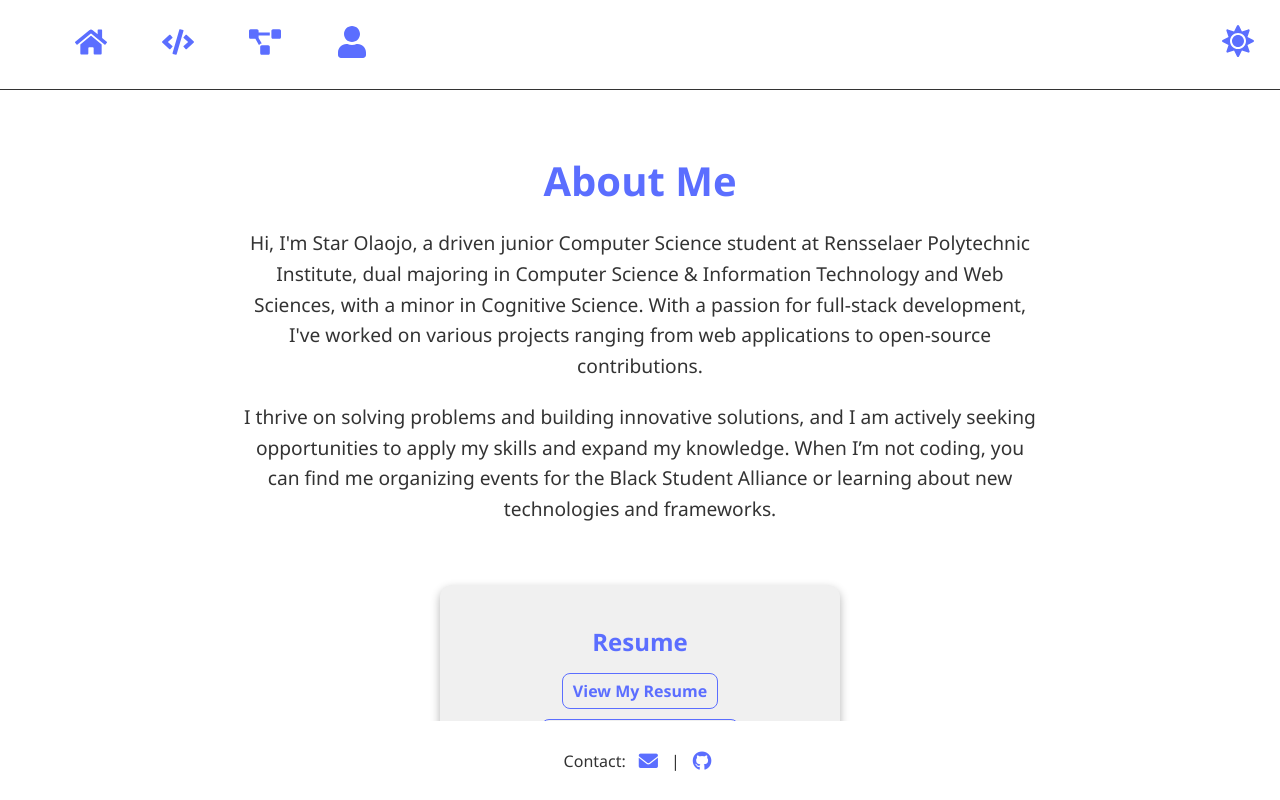
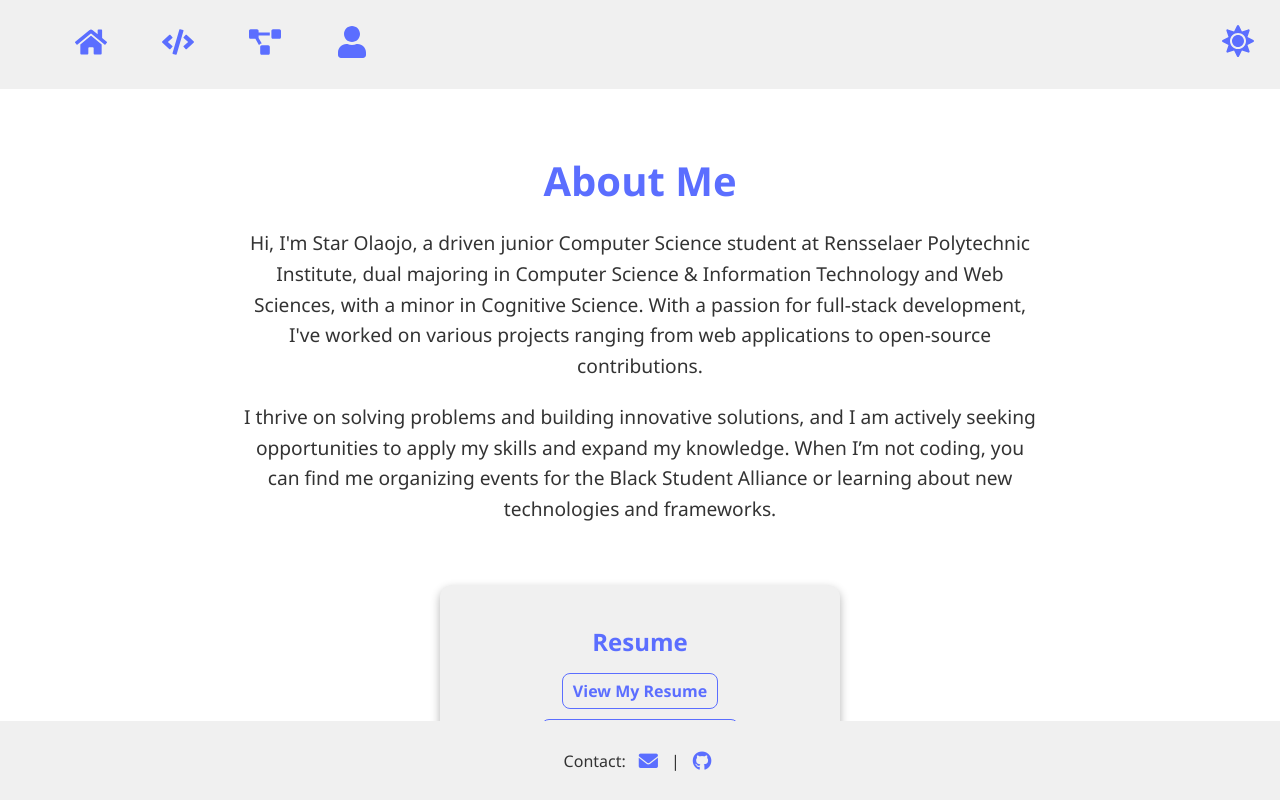
Before and after one commit to Esstar612/my_portfolio, a React (Create React App) app: page /my_portfolio/about in a window 1280 px wide. Shown: the top 800 px of the page. Built offline with nearby package versions, Linux system fonts and the light colour scheme.

Commit message:
removed navbar border bottom

```diff
--- a/src/components/Navbar.css
+++ b/src/components/Navbar.css
@@ -9,7 +9,7 @@
     top: 0;
     z-index: 100;
     box-sizing: border-box;
-    border-bottom: 1px solid var(--text-color); /* Light border in light mode */
+    /*border-bottom: 1px solid var(--text-color); !* Light border in light mode *!*/
 }
 
 
--- a/src/index.css
+++ b/src/index.css
@@ -5,7 +5,7 @@
   --link-color: #5b6eff;
   --card-background-color: #f0f0f0;
   --highlight-color: #5b6eff; /* Purple or blue accent color */
-  --navbar-background: #ffffff; /* Navbar background for light theme */
+  --navbar-background: #f0f0f0; /* Navbar background for light theme */
 }
 
 [data-theme="dark"] {
```
